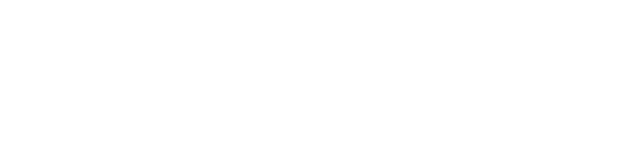
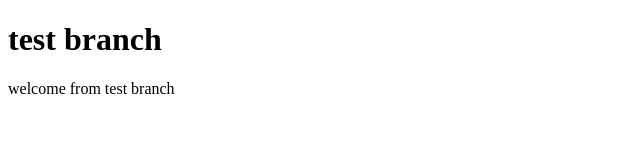
Before and after one commit to mostafaomar7/lab-2-vision-control, a plain HTML site: page index.html in a window 1280 px wide. Shown: the whole page, without its empty margins (0-640 px from the left). Drawn offline with Linux system fonts and the light colour scheme.

Commit message:
test branch

```diff
--- a/index.html
+++ b/index.html
@@ -6,6 +6,7 @@
     <title>Document</title>
 </head>
 <body>
-
+    <h1>test branch</h1>
+    <p>welcome from test branch</p>
 </body>
 </html>
```
